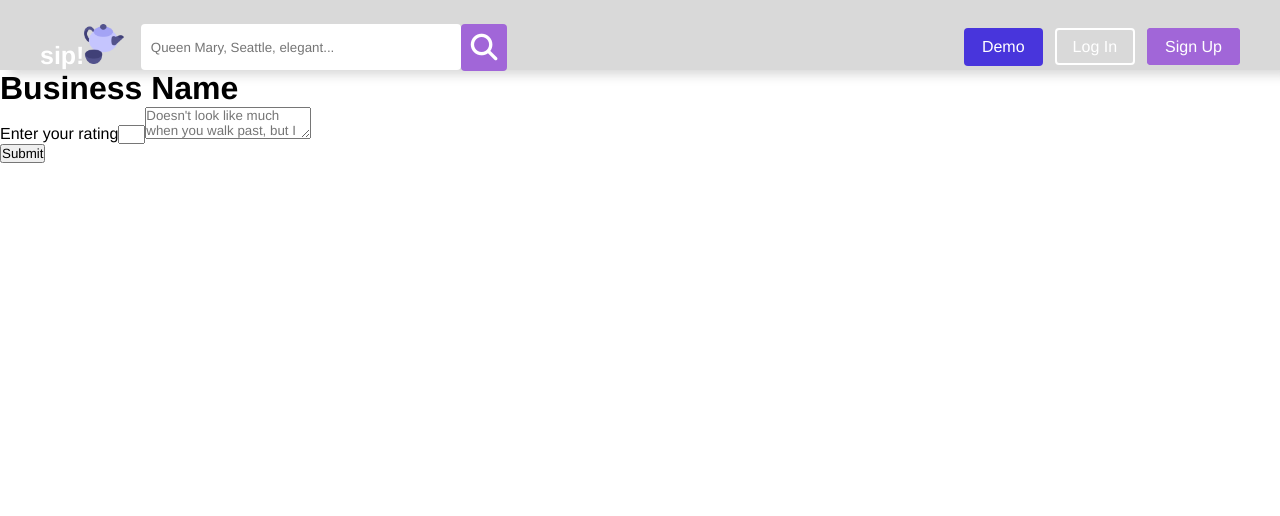
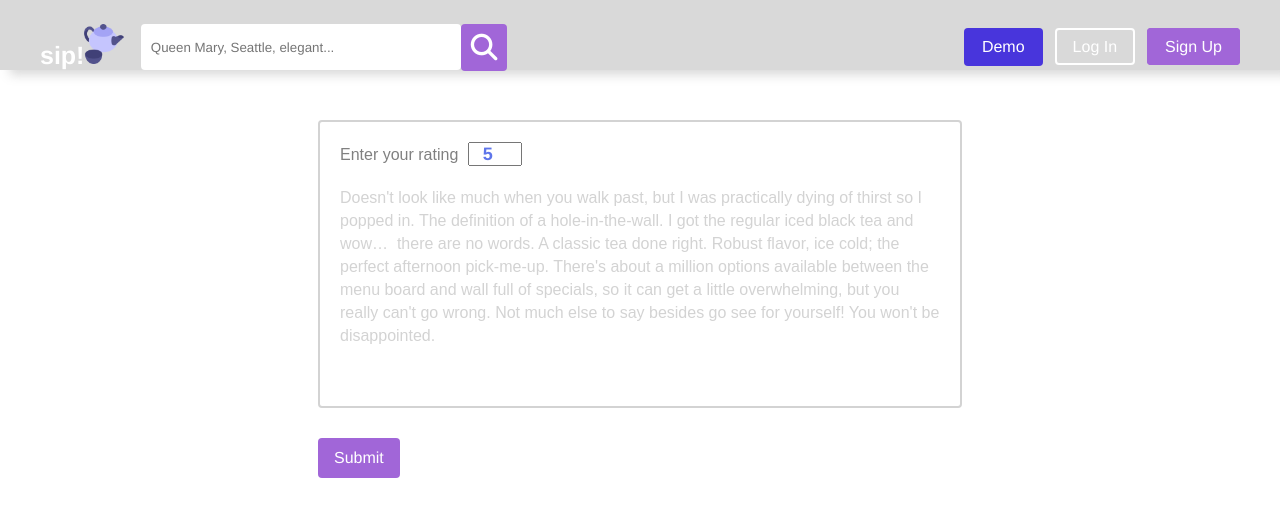
Before and after one commit to ShanFalk/Sip, a React (Create React App) app in the folder authenticate-me/frontend/: page /review/1 in a window 1280 px wide. Shown: the top 516 px of the page. Built offline with nearby package versions, Linux system fonts and the light colour scheme; no server answers.

Commit message:
wrote the logic for review post route

```diff
--- a/authenticate-me/frontend/src/App.js
+++ b/authenticate-me/frontend/src/App.js
@@ -36,7 +36,7 @@ function App() {
       <Route path='/businesses/:businessId'>
         <BusinessDetails />
       </Route>
-      <Route path='/review'>
+      <Route path='/review/:businessId'>
         <CreateReview />
       </Route>
       {isLoaded && (
--- a/authenticate-me/frontend/src/components/BusinessDetails/Business/index.js
+++ b/authenticate-me/frontend/src/components/BusinessDetails/Business/index.js
@@ -16,7 +16,7 @@ const Business = ({business}) => {
                 </div>
                 <div className='review-button-div'>
                     {user && (
-                    <Link className='review-button page-font' to='/review'>
+                    <Link className='review-button page-font' to={`/review/${business.id}`}>
                     <i class="fa-regular fa-star fa-xl"></i>
                     Write a Review
                     </Link>
--- /dev/null
+++ b/authenticate-me/frontend/src/components/BusinessDetails/ReviewDetails/CreateReview/CreateReview.css
@@ -0,0 +1,69 @@
+.review-h1 {
+    margin-bottom: 10px;
+}
+
+.review-container {
+    display: flex;
+    flex-direction: column;
+    justify-content: center;
+    align-items: center;
+    margin: 40px;
+
+}
+
+.review-form-container {
+display: flex;
+flex-direction: column;
+align-items: flex-end;
+justify-content: center;
+width: fit-content;
+}
+
+.text-div {
+    border: 2px solid lightgray;
+    border-radius: 4px;
+    padding: 20px;
+}
+
+.review-textarea {
+    margin-top: 20px;
+    width: 600px;
+    height: 200px;
+    display: block;
+    border: none;
+    font-size: 16px;
+    outline: none;
+    resize: none;
+    font-family: Arial, Helvetica, sans-serif;
+}
+
+.review-textarea::placeholder {
+    color: lightgray;
+    line-height: 23px;
+}
+
+.rating-label {
+    margin-right: 10px;
+    color: grey;
+    font-family: Arial, Helvetica, sans-serif;
+}
+
+.rating {
+    width: 50px;
+    height: 20px;
+    font-size: large;
+    text-align: center;
+    font-weight: bold;
+    color: rgb(94, 117, 234);
+}
+
+.review-submit {
+    margin-top: 30px;
+    color: white;
+    background-color: rgb(161 102 216);
+    border: none;
+    border-radius: 4px;
+    padding: 8px 16px;
+    font-size: 16px;
+    height: 40px;
+}
--- a/authenticate-me/frontend/src/components/BusinessDetails/ReviewDetails/CreateReview/index.js
+++ b/authenticate-me/frontend/src/components/BusinessDetails/ReviewDetails/CreateReview/index.js
@@ -1,22 +1,72 @@
+import { useEffect, useState } from "react";
+import { useDispatch, useSelector } from "react-redux";
+import { useHistory, useParams } from "react-router-dom";
+import { readBusiness } from "../../../../store/business";
+import { createReview } from "../../../../store/review";
 import Navigation from "../../../Navigation";
+import './CreateReview.css'
 
 const CreateReview = () => {
+
+    const { businessId } = useParams();
+
+    const [ rating, setRating ] = useState(5);
+    const [ answer, setAnswer ] = useState('');
+    const [ errors, setErrors ] = useState([]);
+    const dispatch = useDispatch();
+    const user = useSelector(state => state.sessionState.user);
+    const business = useSelector(state => state.businessState.businesses)
+    const userId = user?.Id;
+    const history = useHistory();
+
+    const onSubmit = (e) => {
+        e.preventDefault();
+
+        const review = {
+            userId,
+            businessId,
+            rating,
+            answer
+        }
+
+        dispatch(createReview(review))
+            .then(() => history.push(`/businesses/${businessId}`))
+            .catch( async (res) => {
+                const data = await res.json();
+                if (data && data.errors) setErrors(data.errors);
+            })
+
+    }
+
+    useEffect(() => {
+
+        dispatch(readBusiness(businessId))
+            .catch( async (res) => {
+                const data = await res.json();
+                if (data && data.errors) setErrors(data.errors);
+            })
+
+    }, [dispatch])
+
     return (
         <>
         <Navigation />
         <div className='review-container'>
-            <h1>Business Name</h1>
+            <h1 className='review-h1'>{business.title}</h1>
             <div className='review-form-container'>
-                <form>
-                    <div>
-                        <label>Enter your rating</label>
-                        <input type='number' min='1' max='5'/>
-                        <textarea placeholder="Doesn't look like much when you walk past, but I was practically dying of thirst so I popped in. The definition of a hole-in-the-wall. I got the regular iced black tea and wow…  there are no words. A classic tea done right. Robust flavor, ice cold; the perfect afternoon pick-me-up. There's about a million options available between the menu board and wall full of specials, so it can get a little overwhelming, but you really can't go wrong. Not much else to say besides go see for yourself! You won't be disappointed."/>
+                <form className='review-form' onSubmit={onSubmit}>
+                    <div className='text-div'>
+                        <label className='rating-label'>Enter your rating</label>
+                        <input className='rating' type='number' min='1' max='5' value={rating} onChange={(e) => setRating(e.target.value)}/>
+                        <textarea
+                        value={answer}
+                        onChange={(e) => setAnswer(e.target.value)}
+                        className='review-textarea'
+                        placeholder="Doesn't look like much when you walk past, but I was practically dying of thirst so I popped in. The definition of a hole-in-the-wall. I got the regular iced black tea and wow…  there are no words. A classic tea done right. Robust flavor, ice cold; the perfect afternoon pick-me-up. There's about a million options available between the menu board and wall full of specials, so it can get a little overwhelming, but you really can't go wrong. Not much else to say besides go see for yourself! You won't be disappointed."/>
                     </div>
-                    <button>Submit</button>
+                    <button className='review-submit'>Submit</button>
                 </form>
             </div>
-
         </div>
         </>
     )
--- a/authenticate-me/frontend/src/store/csrf.js
+++ b/authenticate-me/frontend/src/store/csrf.js
@@ -1,7 +1,6 @@
 import Cookies from 'js-cookie';
 
 export const csrfFetch = async (url, options = {}) => {
-    console.log('This is the url and the options', url, options)
     options.method = options.method || 'GET';
     options.headers = options.headers || {};
 
@@ -11,7 +10,6 @@ export const csrfFetch = async (url, options = {}) => {
         options.headers['XSRF-Token'] = Cookies.get('XSRF-TOKEN');
     }
     const res = await window.fetch(url, options);
-    console.log('This is the response in the csrf fetch', res)
 
     if (res.status >= 400) throw res;
 
--- a/authenticate-me/frontend/src/store/review.js
+++ b/authenticate-me/frontend/src/store/review.js
@@ -11,11 +11,29 @@ const loadReviews = (payload) => {
     }
 }
 
+const addReview = (payload) => {
+    return {
+        type: ADD_REVIEW,
+        payload
+    }
+}
+
 export const readReviews = (businessId) => async (dispatch) => {
     const res = await csrfFetch(`/api/reviews/${businessId}`);
     if (res.ok) {
         const reviews = await res.json();
         dispatch(loadReviews(reviews));
+    }
+}
+
+export const createReview = (review) => async (dispatch) => {
+    const res = await csrfFetch('/api/reviews', {
+        method: 'POST',
+        body: JSON.stringify(review)
+    })
+    if (res.ok) {
+        const data = await res.json();
+        dispatch(addReview(data.review));
     }
 }
 
@@ -31,6 +49,9 @@ const reviewReducer = (state = initialState, action) => {
                 newState.reviews[review.id] = review;
             })
             return newState;
+        case ADD_REVIEW:
+            newState = {...state, reviews: {...action.payload}}
+            return newState;
         default:
             return state;
     }
```
Also changed, not shown: 1 other file (tests, documents, lock files or other folders).
